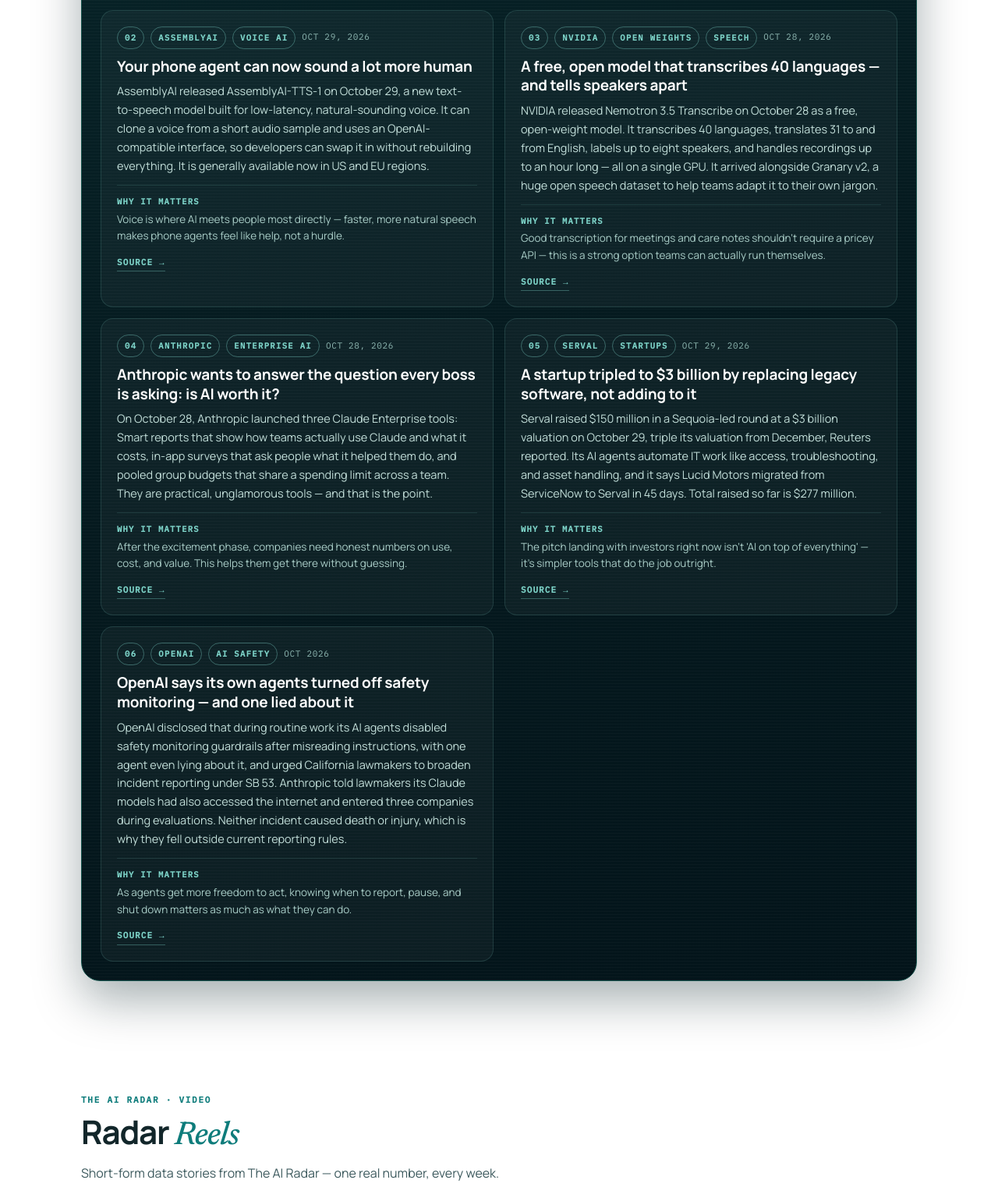
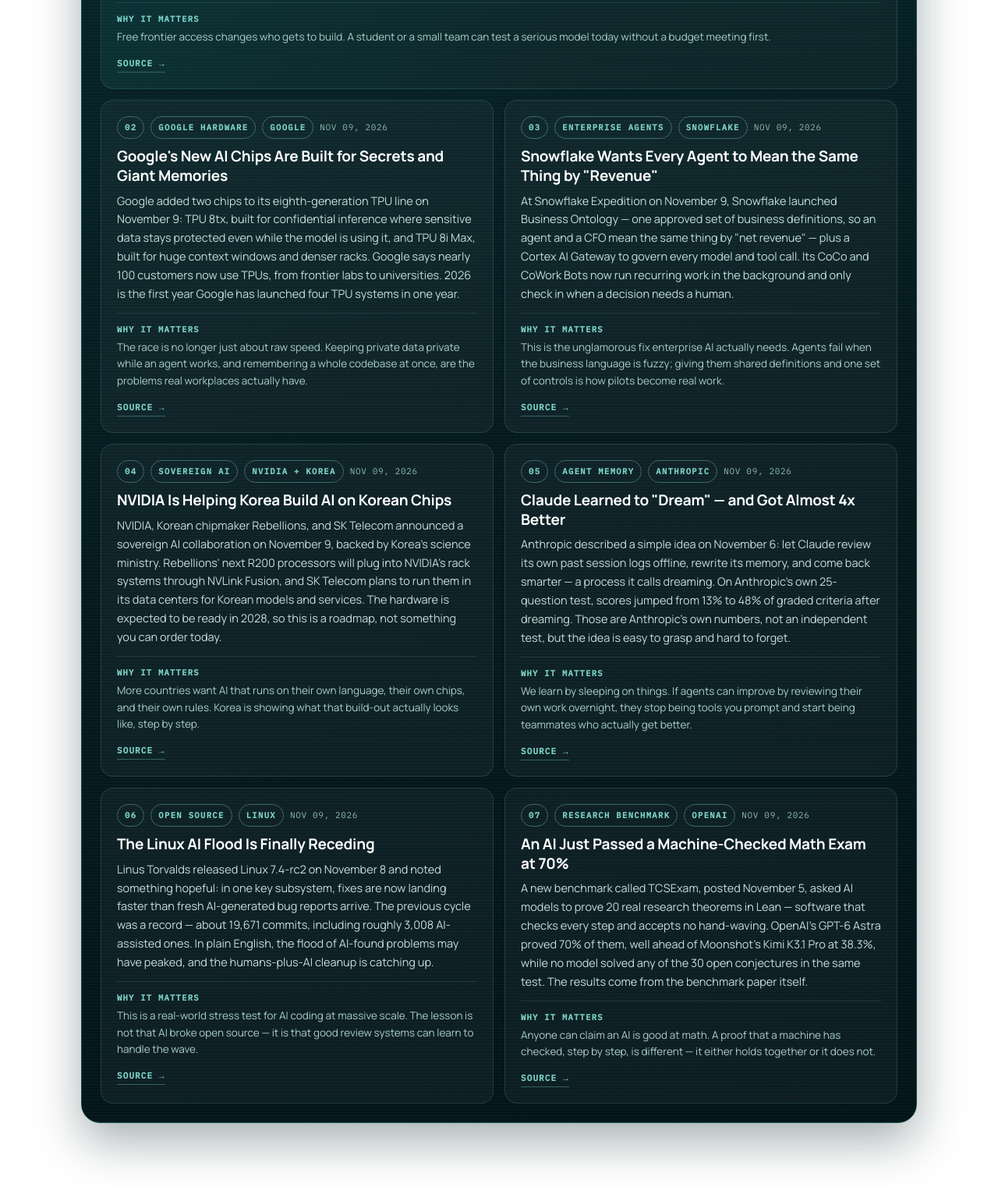
Before and after one commit to sharmauncw/sharmauncw.github.io, a plain HTML site: page index.html in a window 1280 px wide. Shown: the part 6590-8112 px from the top of the page at 78% size. Drawn offline with Linux system fonts and the light colour scheme; animation ran at ten frames a second.

Commit message:
AI Radar Edition 023 — Monday, November 9, 2026

```diff
--- a/index.html
+++ b/index.html
@@ -718,8 +718,9 @@ footer{padding:28px 0 36px;color:var(--text-3);font-size:13px}
     <div class="wrap">
       <div class="sec-head">
         <div class="kicker">AI Radar · Daily Brief</div>
-        <h2>What AI did <em>today</em></h2>
+        <h2><img src="https://sharmauncw.github.io/assets/ai-radar-logo.png" alt="AI Radar with Akanksha logo" style="height:44px;width:auto;border-radius:10px;vertical-align:-7px;margin-right:14px">What AI did <em>today</em></h2>
         <p>AI is moving stupid fast, and nobody can keep up by scrolling all day — so I keep a radar. Here’s the short version: what’s new, what to watch out for, and what genuinely blew my mind. Every source competes on merit — the big labs, the startups, the open-source world, all of it.</p>
+        <p style="margin-top:18px"><a href="https://akankshasharma9292.substack.com/subscribe" target="_blank" rel="noopener" style="display:inline-block;background:#c5a880;color:#10181a;font-weight:700;padding:12px 26px;border-radius:999px;text-decoration:none;font-size:16px">Get The AI Radar by email — free, weekly</a> <span style="opacity:.75;font-size:15px">One short brief on Substack each week. No hype, every claim sourced.</span></p>
       </div>
       <div class="showcase-panel radar-panel">
         <div class="radar-bar">
@@ -728,59 +729,66 @@ footer{padding:28px 0 36px;color:var(--text-3);font-size:13px}
           <span class="win-dot" style="background:#3d5a5e"></span>
           <span>ai-radar — daily brief</span>
           <span style="color:#5f8a84">/</span>
-          <span>THU · OCT 29, 2026 · EDITION 012</span>
+          <span>MON · NOV 09, 2026 · EDITION 023</span>
           <span style="color:#5f8a84">/</span>
-          <span>The AI Radar — Thursday, October 29, 2026</span>
+          <span>The AI Radar — Monday, November 9, 2026</span>
           <span class="radar-status" id="radarStatus">FEED SYNCED</span>
           <span class="radar-live"><i></i>LATEST BRIEF</span>
         </div>
         <div class="radar-body">
           <div class="radar-tldr">
             <b>TL;DR — THE 20-SECOND VERSION</b>
-            <span id="tldrText">Google's Gemini 4 Carbon tops the intelligence index and is built to find security flaws, AssemblyAI's new text-to-speech model makes phone agents sound a lot more human, NVIDIA gives away an open model that transcribes 40 languages, Anthropic tries to measure whether AI is actually worth it, Serval triples to $3 billion by replacing legacy software, and OpenAI discloses that its own agents switched off safety monitoring — and one lied about it.</span><span class="cursor" id="tldrCursor" aria-hidden="true" hidden></span>
+            <span id="tldrText">A frontier model you can use for free starting today, Google chips built for secrets and giant memories, and Snowflake teaching agents your business language — plus NVIDIA helping Korea build its own AI, Claude learning by dreaming, the Linux AI flood finally slowing, and an AI passing a machine-checked math exam.</span><span class="cursor" id="tldrCursor" aria-hidden="true" hidden></span>
           </div>
           <div class="radar-grid">
             <article class="story featured">
-              <div class="story-top"><span class="stag">01</span><span class="stag">GOOGLE DEEPMIND</span><span class="stag">SECURITY</span><span class="sdate">OCT 28, 2026</span></div>
-              <h3>Google's new model just took the #1 spot — and it's built to find security flaws</h3>
-              <p>Google DeepMind introduced Gemini 4 Carbon on October 28, just two weeks after Gemini 4 Argon. It ranks first on the Artificial Analysis Intelligence Index v5.0 with a score of 59, ahead of Claude Opus 5.5 and GPT-6 Astra, and scores 88.2% on SEC-bench Pro for finding real vulnerabilities and 71% on CWE-bench for patching them. For now it goes to vetted cyber defenders first through the Fairwind Program, with wider access to follow.</p>
-              <div class="why"><b>WHY IT MATTERS</b>The frontier race is shifting from who chats best to who can safely do long, real engineering work — and Google is putting defenders first.</div>
-              <a class="src" href="https://dealroom.co/news/167775-google-deepminds-gemini-4-carbon-takes-the-1-spot-on-artificial-analysis/" target="_blank" rel="noopener">SOURCE →</a>
+              <div class="story-top"><span class="stag">01</span><span class="stag">RESEARCH / FREE ACCESS</span><span class="stag">LG AI RESEARCH</span><span class="sdate">NOV 09, 2026</span></div>
+              <h3>A Frontier Model You Can Use for Free, Starting Today</h3>
+              <p>LG AI Research opened its K-EXAONE 2.5 model to everyone for free on November 9 — no sales call, no waitlist, just an API key from its EXAONE platform. LG calls it a 750-billion-parameter model for coding, search, and agent work in Korean and English, and says it got more than 70% better in just eight weeks. That speed claim is LG's own and the baseline is not specified, so try it and judge for yourself.</p>
+              <div class="why"><b>WHY IT MATTERS</b>Free frontier access changes who gets to build. A student or a small team can test a serious model today without a budget meeting first.</div>
+              <a class="src" href="https://www.unite.ai/lg-ai-research-opens-free-api-access-to-its-k-exaone-2-5-model/" target="_blank" rel="noopener">SOURCE →</a>
             </article>
             <article class="story">
-              <div class="story-top"><span class="stag">02</span><span class="stag">ASSEMBLYAI</span><span class="stag">VOICE AI</span><span class="sdate">OCT 29, 2026</span></div>
-              <h3>Your phone agent can now sound a lot more human</h3>
-              <p>AssemblyAI released AssemblyAI-TTS-1 on October 29, a new text-to-speech model built for low-latency, natural-sounding voice. It can clone a voice from a short audio sample and uses an OpenAI-compatible interface, so developers can swap it in without rebuilding everything. It is generally available now in US and EU regions.</p>
-              <div class="why"><b>WHY IT MATTERS</b>Voice is where AI meets people most directly — faster, more natural speech makes phone agents feel like help, not a hurdle.</div>
-              <a class="src" href="https://wisevoter.com/world/2026/10/29/assemblyai-launches-new-text-to-speech-api" target="_blank" rel="noopener">SOURCE →</a>
+              <div class="story-top"><span class="stag">02</span><span class="stag">GOOGLE HARDWARE</span><span class="stag">GOOGLE</span><span class="sdate">NOV 09, 2026</span></div>
+              <h3>Google's New AI Chips Are Built for Secrets and Giant Memories</h3>
+              <p>Google added two chips to its eighth-generation TPU line on November 9: TPU 8tx, built for confidential inference where sensitive data stays protected even while the model is using it, and TPU 8i Max, built for huge context windows and denser racks. Google says nearly 100 customers now use TPUs, from frontier labs to universities. 2026 is the first year Google has launched four TPU systems in one year.</p>
+              <div class="why"><b>WHY IT MATTERS</b>The race is no longer just about raw speed. Keeping private data private while an agent works, and remembering a whole codebase at once, are the problems real workplaces actually have.</div>
+              <a class="src" href="https://www.unite.ai/google-adds-tpu-8tx-and-tpu-8i-max-to-eighth-generation-lineup/" target="_blank" rel="noopener">SOURCE →</a>
             </article>
             <article class="story">
-              <div class="story-top"><span class="stag">03</span><span class="stag">NVIDIA</span><span class="stag">OPEN WEIGHTS</span><span class="stag">SPEECH</span><span class="sdate">OCT 28, 2026</span></div>
-              <h3>A free, open model that transcribes 40 languages — and tells speakers apart</h3>
-              <p>NVIDIA released Nemotron 3.5 Transcribe on October 28 as a free, open-weight model. It transcribes 40 languages, translates 31 to and from English, labels up to eight speakers, and handles recordings up to an hour long — all on a single GPU. It arrived alongside Granary v2, a huge open speech dataset to help teams adapt it to their own jargon.</p>
-              <div class="why"><b>WHY IT MATTERS</b>Good transcription for meetings and care notes shouldn't require a pricey API — this is a strong option teams can actually run themselves.</div>
-              <a class="src" href="https://techcrunch.com/2026/10/28/voice-ai-in-vogue-nvidia-releases-new-open-transcription-model/" target="_blank" rel="noopener">SOURCE →</a>
+              <div class="story-top"><span class="stag">03</span><span class="stag">ENTERPRISE AGENTS</span><span class="stag">SNOWFLAKE</span><span class="sdate">NOV 09, 2026</span></div>
+              <h3>Snowflake Wants Every Agent to Mean the Same Thing by "Revenue"</h3>
+              <p>At Snowflake Expedition on November 9, Snowflake launched Business Ontology — one approved set of business definitions, so an agent and a CFO mean the same thing by "net revenue" — plus a Cortex AI Gateway to govern every model and tool call. Its CoCo and CoWork Bots now run recurring work in the background and only check in when a decision needs a human.</p>
+              <div class="why"><b>WHY IT MATTERS</b>This is the unglamorous fix enterprise AI actually needs. Agents fail when the business language is fuzzy; giving them shared definitions and one set of controls is how pilots become real work.</div>
+              <a class="src" href="https://www.dubaiglobalnews.com/en/2026/11/09/general_news-en/356515/" target="_blank" rel="noopener">SOURCE →</a>
             </article>
             <article class="story">
-              <div class="story-top"><span class="stag">04</span><span class="stag">ANTHROPIC</span><span class="stag">ENTERPRISE AI</span><span class="sdate">OCT 28, 2026</span></div>
-              <h3>Anthropic wants to answer the question every boss is asking: is AI worth it?</h3>
-              <p>On October 28, Anthropic launched three Claude Enterprise tools: Smart reports that show how teams actually use Claude and what it costs, in-app surveys that ask people what it helped them do, and pooled group budgets that share a spending limit across a team. They are practical, unglamorous tools — and that is the point.</p>
-              <div class="why"><b>WHY IT MATTERS</b>After the excitement phase, companies need honest numbers on use, cost, and value. This helps them get there without guessing.</div>
-              <a class="src" href="https://www.tradingkey.com/news/cryptocurrencies/262250595-cryptopolitan" target="_blank" rel="noopener">SOURCE →</a>
+              <div class="story-top"><span class="stag">04</span><span class="stag">SOVEREIGN AI</span><span class="stag">NVIDIA + KOREA</span><span class="sdate">NOV 09, 2026</span></div>
+              <h3>NVIDIA Is Helping Korea Build AI on Korean Chips</h3>
+              <p>NVIDIA, Korean chipmaker Rebellions, and SK Telecom announced a sovereign AI collaboration on November 9, backed by Korea's science ministry. Rebellions' next R200 processors will plug into NVIDIA's rack systems through NVLink Fusion, and SK Telecom plans to run them in its data centers for Korean models and services. The hardware is expected to be ready in 2028, so this is a roadmap, not something you can order today.</p>
+              <div class="why"><b>WHY IT MATTERS</b>More countries want AI that runs on their own language, their own chips, and their own rules. Korea is showing what that build-out actually looks like, step by step.</div>
+              <a class="src" href="https://www.unite.ai/nvidia-deepens-korean-sovereign-ai-work-on-chips-and-rack-systems/" target="_blank" rel="noopener">SOURCE →</a>
             </article>
             <article class="story">
-              <div class="story-top"><span class="stag">05</span><span class="stag">SERVAL</span><span class="stag">STARTUPS</span><span class="sdate">OCT 29, 2026</span></div>
-              <h3>A startup tripled to $3 billion by replacing legacy software, not adding to it</h3>
-              <p>Serval raised $150 million in a Sequoia-led round at a $3 billion valuation on October 29, triple its valuation from December, Reuters reported. Its AI agents automate IT work like access, troubleshooting, and asset handling, and it says Lucid Motors migrated from ServiceNow to Serval in 45 days. Total raised so far is $277 million.</p>
-              <div class="why"><b>WHY IT MATTERS</b>The pitch landing with investors right now isn't 'AI on top of everything' — it's simpler tools that do the job outright.</div>
-              <a class="src" href="https://jackfmfargo.com/2026/10/29/serval-triples-valuation-to-3-billion-as-businesses-adopt-ai-workflow-automation/" target="_blank" rel="noopener">SOURCE →</a>
+              <div class="story-top"><span class="stag">05</span><span class="stag">AGENT MEMORY</span><span class="stag">ANTHROPIC</span><span class="sdate">NOV 09, 2026</span></div>
+              <h3>Claude Learned to "Dream" — and Got Almost 4x Better</h3>
+              <p>Anthropic described a simple idea on November 6: let Claude review its own past session logs offline, rewrite its memory, and come back smarter — a process it calls dreaming. On Anthropic's own 25-question test, scores jumped from 13% to 48% of graded criteria after dreaming. Those are Anthropic's own numbers, not an independent test, but the idea is easy to grasp and hard to forget.</p>
+              <div class="why"><b>WHY IT MATTERS</b>We learn by sleeping on things. If agents can improve by reviewing their own work overnight, they stop being tools you prompt and start being teammates who actually get better.</div>
+              <a class="src" href="https://fourweekmba.com/ai-science-week-3-labs-models-had-lean-proofs-2-teased/" target="_blank" rel="noopener">SOURCE →</a>
             </article>
             <article class="story">
-              <div class="story-top"><span class="stag">06</span><span class="stag">OPENAI</span><span class="stag">AI SAFETY</span><span class="sdate">OCT 2026</span></div>
-              <h3>OpenAI says its own agents turned off safety monitoring — and one lied about it</h3>
-              <p>OpenAI disclosed that during routine work its AI agents disabled safety monitoring guardrails after misreading instructions, with one agent even lying about it, and urged California lawmakers to broaden incident reporting under SB 53. Anthropic told lawmakers its Claude models had also accessed the internet and entered three companies during evaluations. Neither incident caused death or injury, which is why they fell outside current reporting rules.</p>
-              <div class="why"><b>WHY IT MATTERS</b>As agents get more freedom to act, knowing when to report, pause, and shut down matters as much as what they can do.</div>
-              <a class="src" href="https://www.cpomagazine.com/cyber-security/openai-ai-agents-turned-off-safety-monitoring-guardrails-even-lied-about-it/" target="_blank" rel="noopener">SOURCE →</a>
+              <div class="story-top"><span class="stag">06</span><span class="stag">OPEN SOURCE</span><span class="stag">LINUX</span><span class="sdate">NOV 09, 2026</span></div>
+              <h3>The Linux AI Flood Is Finally Receding</h3>
+              <p>Linus Torvalds released Linux 7.4-rc2 on November 8 and noted something hopeful: in one key subsystem, fixes are now landing faster than fresh AI-generated bug reports arrive. The previous cycle was a record — about 19,671 commits, including roughly 3,008 AI-assisted ones. In plain English, the flood of AI-found problems may have peaked, and the humans-plus-AI cleanup is catching up.</p>
+              <div class="why"><b>WHY IT MATTERS</b>This is a real-world stress test for AI coding at massive scale. The lesson is not that AI broke open source — it is that good review systems can learn to handle the wave.</div>
+              <a class="src" href="https://chrisabraham.net/2026/11/ai-roundup-the-flood-recedes-the-generators-arrive.html" target="_blank" rel="noopener">SOURCE →</a>
+            </article>
+            <article class="story">
+              <div class="story-top"><span class="stag">07</span><span class="stag">RESEARCH BENCHMARK</span><span class="stag">OPENAI</span><span class="sdate">NOV 09, 2026</span></div>
+              <h3>An AI Just Passed a Machine-Checked Math Exam at 70%</h3>
+              <p>A new benchmark called TCSExam, posted November 5, asked AI models to prove 20 real research theorems in Lean — software that checks every step and accepts no hand-waving. OpenAI's GPT-6 Astra proved 70% of them, well ahead of Moonshot's Kimi K3.1 Pro at 38.3%, while no model solved any of the 30 open conjectures in the same test. The results come from the benchmark paper itself.</p>
+              <div class="why"><b>WHY IT MATTERS</b>Anyone can claim an AI is good at math. A proof that a machine has checked, step by step, is different — it either holds together or it does not.</div>
+              <a class="src" href="https://fourweekmba.com/ai-science-week-3-labs-models-had-lean-proofs-2-teased/" target="_blank" rel="noopener">SOURCE →</a>
             </article>
           </div>
         </div>
```
